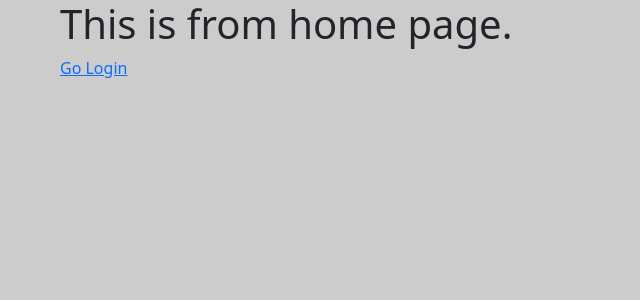
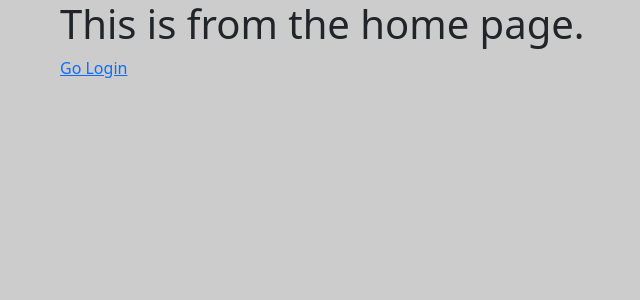
Before and after one commit to musarafhossain/MediHub, a Django app: page / in a window 1280 px wide. Shown: the top 300 px of the page, without its empty margins (22-662 px from the left). Run offline with Django 5.2, Linux system fonts and the light colour scheme.

Commit message:
complete login

```diff
--- a/main/patient/templates/doctor/home.html
+++ b/main/patient/templates/doctor/home.html
@@ -1,5 +1,8 @@
 {% extends 'layout.html' %}
 {% block content %}
-  <h1>This is from home page.</h1>
+  <h1>This is from the home page.</h1>
   <a href="{% url 'doctor_login' %}">Go Login</a>
+  {% if request.user.is_authenticated %}
+    <a href="#">Logout</a>
+  {% endif %}
 {% endblock %}
```
